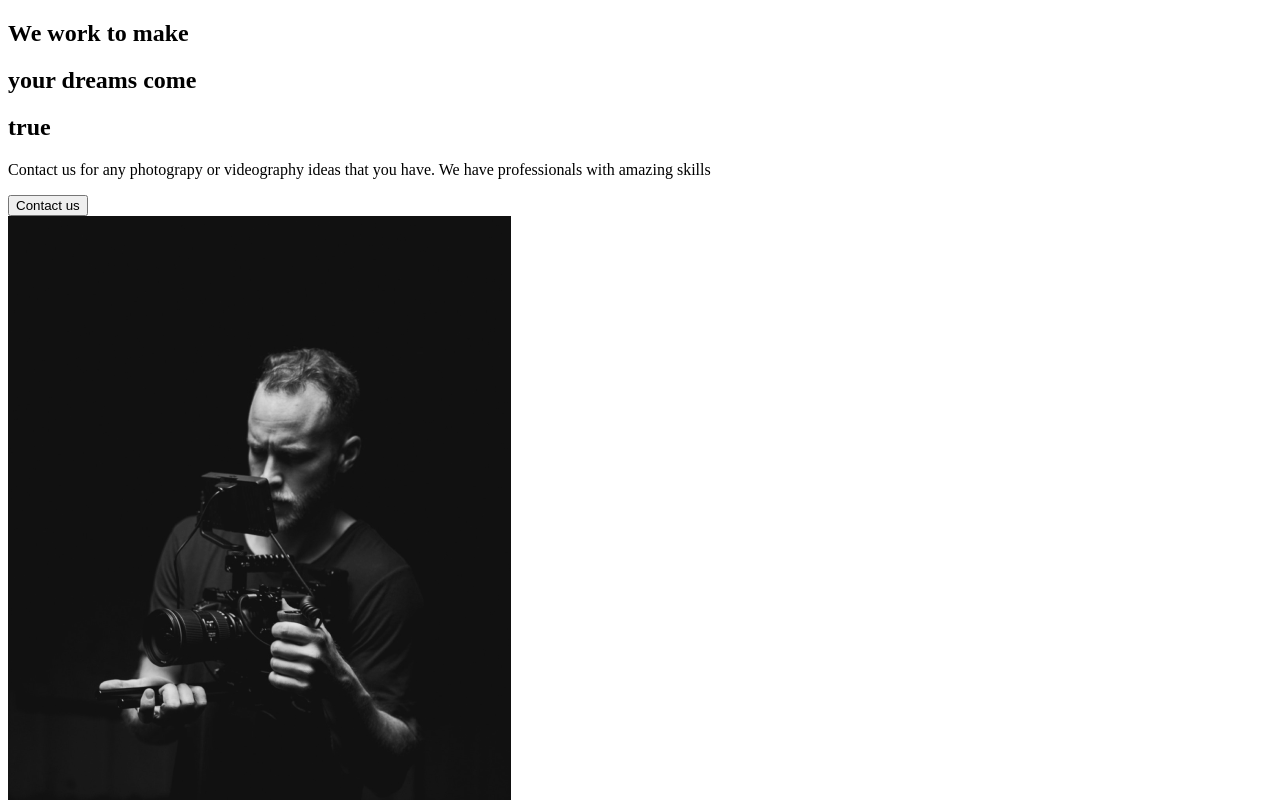
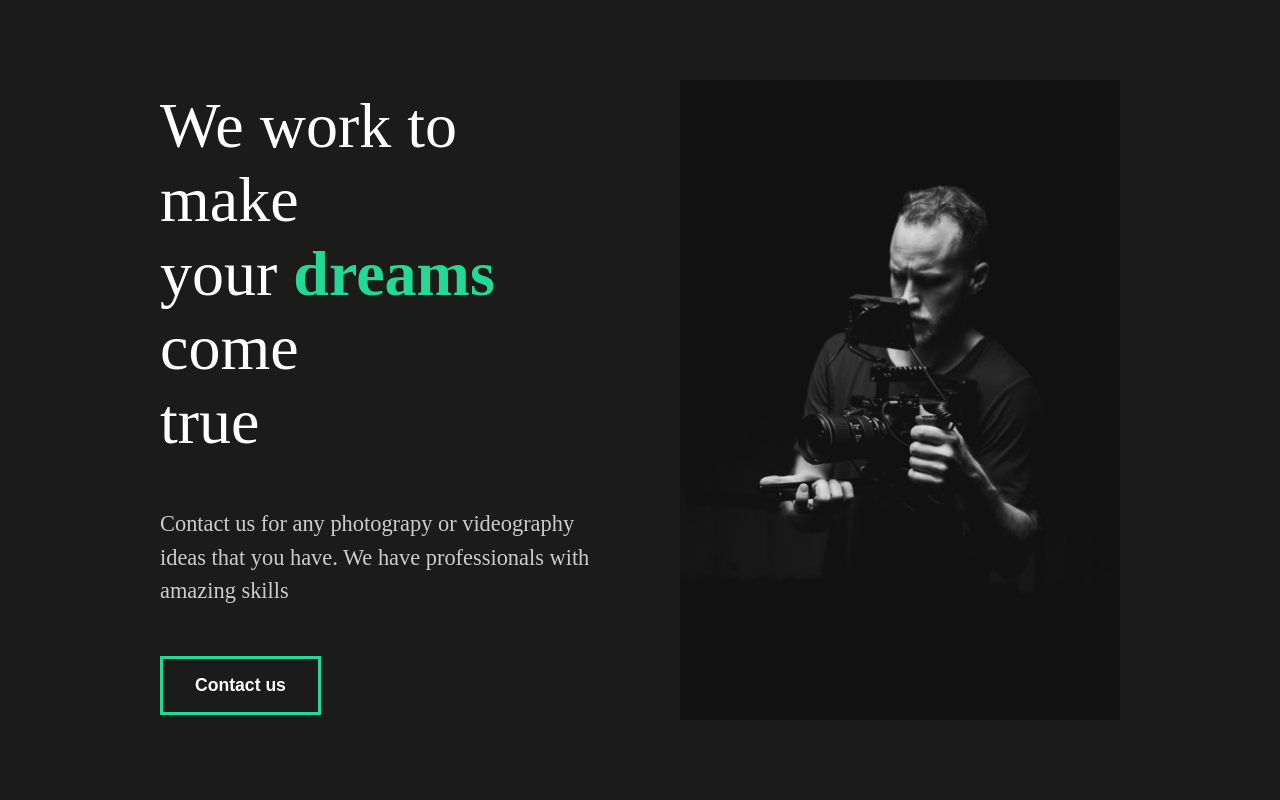
Before and after one commit to dem27va/Capture, a React (Create React App) app: page / in a window 1280 px wide. Shown: the top 800 px of the page. Built offline with nearby package versions, Linux system fonts and the light colour scheme.

Commit message:
5. Intro to styled components

```diff
--- a/src/App.js
+++ b/src/App.js
@@ -1,9 +1,12 @@
 import React from "react";
+//Global style
+import GlobalStyle from "./components/GlobalStyle";
 //Import pages
 import AboutUs from "./pages/AboutUs";
 function App() {
   return (
     <div className="App">
+      <GlobalStyle />
       <AboutUs />
     </div>
   );
--- a/src/components/AboutSection.js
+++ b/src/components/AboutSection.js
@@ -1,34 +1,67 @@
 import React from "react";
 import home1 from "../img/home1.png";
+//Styled
+import styled from "styled-components";
 
 const AboutSection = () => {
   return (
-    <div>
-      <div className="description">
+    <StyledAbout className="about">
+      <StyledDescription className="description">
         <div className="title">
-          <div className="hide">
+          <StyledHide className="hide">
             <h2>We work to make</h2>
-          </div>
-          <div className="hide">
+          </StyledHide>
+          <StyledHide className="hide">
             <h2>
               your <span>dreams</span> come
             </h2>
-          </div>
-          <div className="hide">
+          </StyledHide>
+          <StyledHide className="hide">
             <h2>true</h2>
-          </div>
+          </StyledHide>
         </div>
         <p>
           Contact us for any photograpy or videography ideas that you have. We
           have professionals with amazing skills
         </p>
         <button>Contact us</button>
-      </div>
-      <div className="image">
+      </StyledDescription>
+      <StyledImage className="image">
         <img src={home1} alt="guy with a camera" />
-      </div>
-    </div>
+      </StyledImage>
+    </StyledAbout>
   );
 };
 
+const StyledAbout = styled.div`
+  min-height: 90vh;
+  display: flex;
+  align-items: center;
+  justify-content: space-between;
+  padding: 5rem 10rem;
+  color: white;
+`;
+
+const StyledDescription = styled.div`
+  flex: 1;
+  padding-right: 5rem;
+  h2 {
+    font-weight: lighter;
+  }
+`;
+const StyledImage = styled.div`
+  flex: 1;
+  overflow: hidden;
+  /* border: 1px solid red; */
+  img {
+    width: 100%;
+    height: 80vh;
+    object-fit: cover;
+  }
+`;
+
+const StyledHide = styled.div`
+  overflow: hidden;
+`;
+
 export default AboutSection;
--- /dev/null
+++ b/src/components/GlobalStyle.js
@@ -0,0 +1,54 @@
+import { createGlobalStyle } from "styled-components";
+
+const GlobalStyle = createGlobalStyle`
+
+    * {
+        margin: 0;
+        padding: 0;
+        box-sizing: border-box;
+    }
+
+    body {
+        background: #1b1b1b;
+    }
+
+    button {
+        font-weight: bold;
+        font-size: 1.1rem;
+        cursor: pointer;
+        padding: 1rem 2rem;
+        border: 3px solid #23d997;
+        background: transparent;
+        color: white;
+        transition: all 0.5s ease;
+        &:hover {
+            background: #23d997;
+            color: white;
+        }
+    }
+    h2{
+        font-weight: lighter;
+        font-size: 4rem;
+    }
+    h3{
+        color: white;
+    }
+    h4{
+        font-weight: bold;
+    }
+    a{
+        font-size: 1.1.rem;
+    }
+    p{
+        padding: 3rem 0rem;
+        color: #ccc;
+        font-size: 1.4rem;
+        line-height: 150%;
+    }
+    span{
+        font-weight: bold;
+        color: #23d997;
+    }
+`;
+
+export default GlobalStyle;
```
Also changed, not shown: 1 other file (tests, documents, lock files or other folders).
